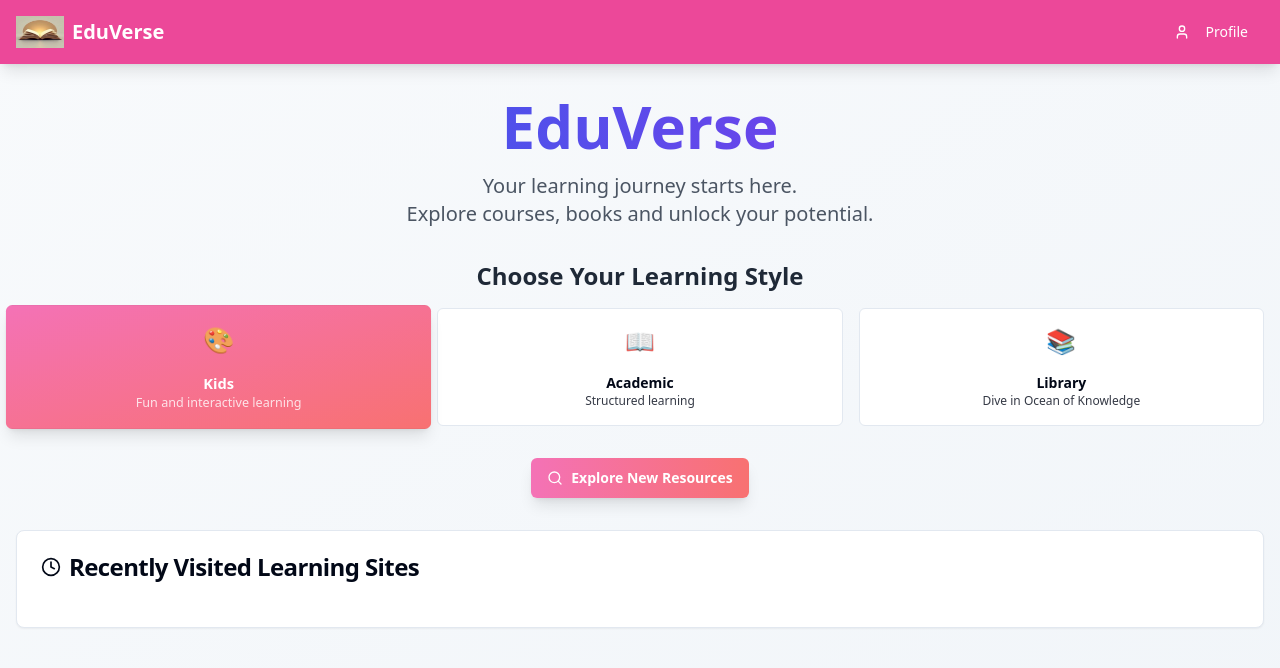
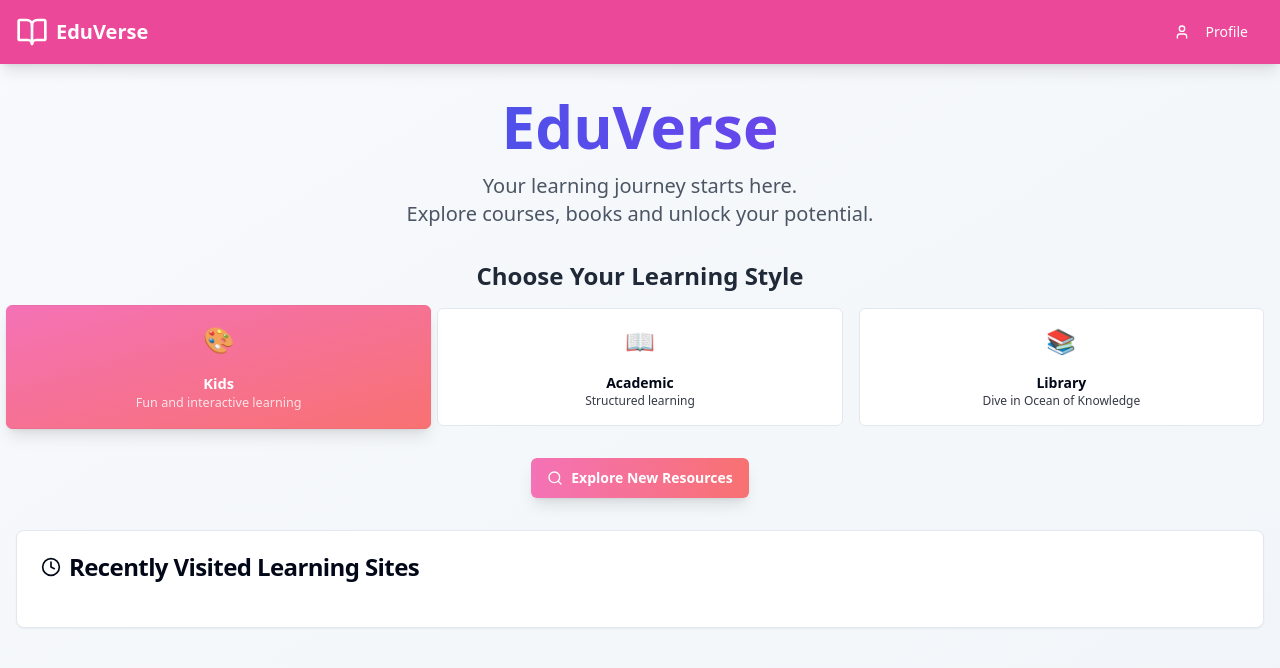
Before and after one commit to shashi-hans/Edu-verse, a React (Vite) app: page / in a window 1280 px wide. Shown: the top 668 px of the page. Built offline with nearby package versions, Linux system fonts and the light colour scheme.

Commit message:
navigation book icon reversed

```diff
--- a/src/components/Navigation.tsx
+++ b/src/components/Navigation.tsx
@@ -27,7 +27,7 @@ const Navigation = ({ currentTheme, onShowResources }: NavigationProps) => {
         <div className="flex items-center justify-between h-16">
           {/* Logo */}
           <div className="flex items-center space-x-2">
-            <img src='../public/open-book.jpg' className="w-12 h-8" />
+            <BookOpen className="w-8 h-8" />
             <span className="text-xl font-bold">EduVerse</span>
           </div>
 
```
